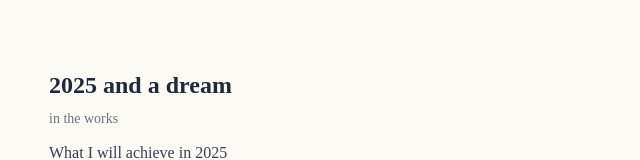
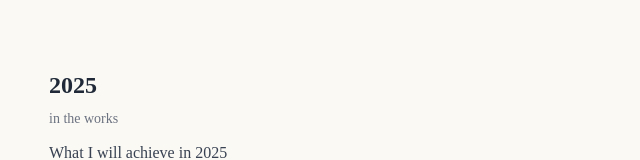
Before and after one commit to richieb21/personal-portfolio, a Next.js app: page /blog in a window 1280 px wide. Shown: the part 395-555 px from the top of the page, without its empty margins (319-959 px from the left). Built offline with nearby package versions, Linux system fonts and the light colour scheme; a web font is replaced by a local one.

Commit message:
Small Change

```diff
--- a/app/blog/page.tsx
+++ b/app/blog/page.tsx
@@ -22,7 +22,7 @@ const BlogPage = () => {
       complete: true,
     },
     {
-      title: "2025 and a dream",
+      title: "2025",
       date: "in the works",
       content: "What I will achieve in 2025",
       link: "/blog/2025",
```
